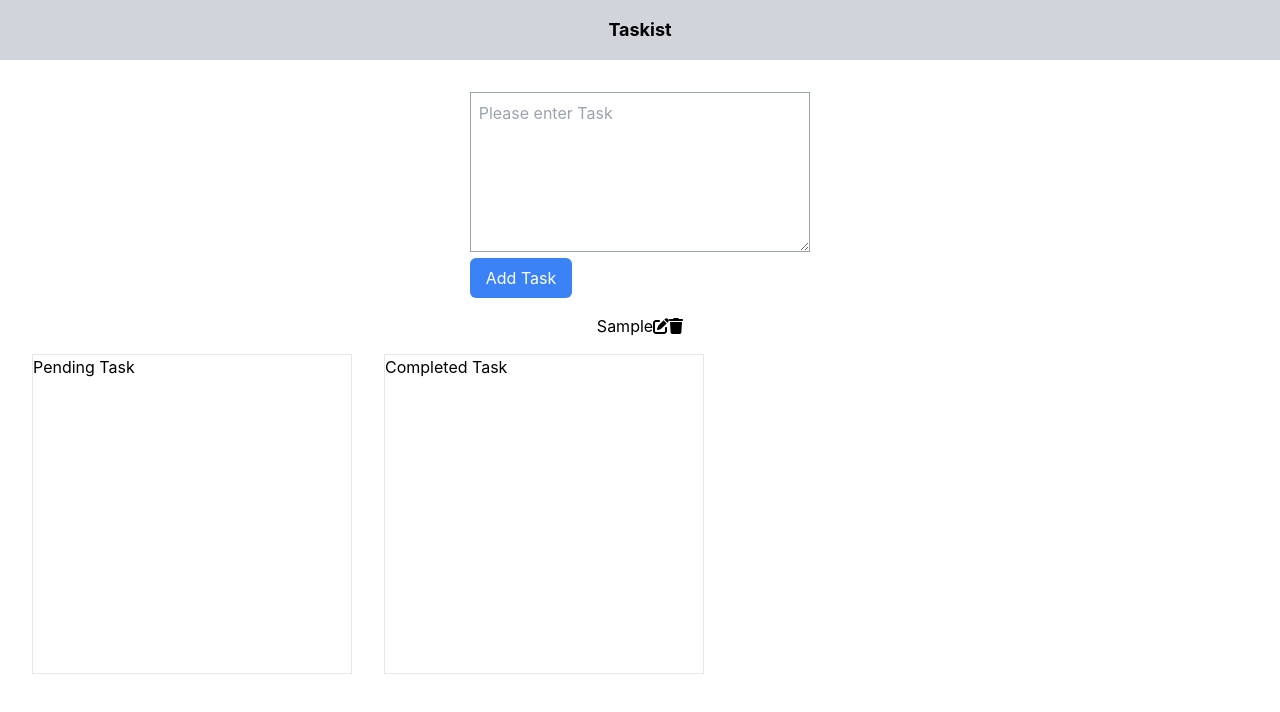
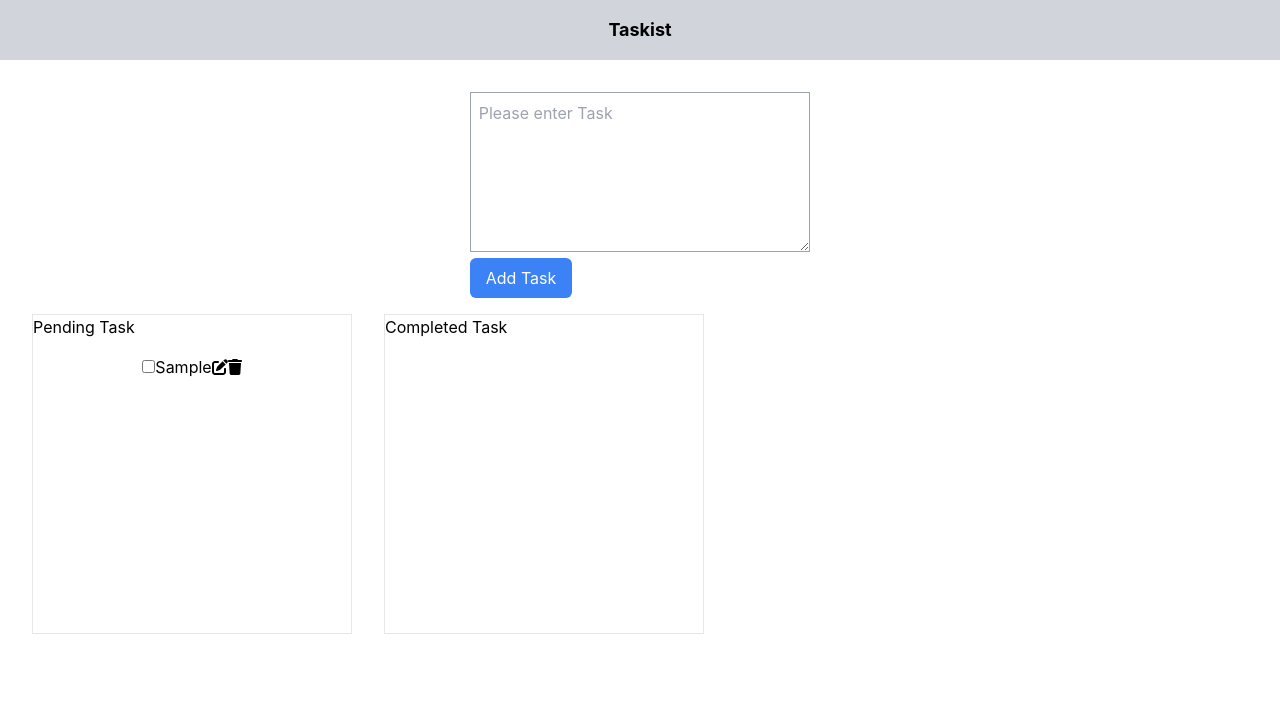
Before and after one commit to miraclebilly/taskist, a React (Create React App) app: page / in a window 1280 px wide. Both pictures are taken after typing "Sample" into the empty fields and a click on the button "Add Task". Shown: the top 712 px of the page. Built offline with nearby package versions, Linux system fonts and the light colour scheme.

Commit message:
Tasks displayed in pending  and completed tasks

```diff
--- a/src/TaskList.js
+++ b/src/TaskList.js
@@ -1,10 +1,11 @@
 import React from 'react';
-import {FontAwesomeIcon} from '@fortawesome/react-fontawesome';
-import {faEdit, faTrash, faCheck} from '@fortawesome/free-solid-svg-icons';
+import { FontAwesomeIcon } from '@fortawesome/react-fontawesome';
+import { faEdit, faTrash, faCheck } from '@fortawesome/free-solid-svg-icons';
 
 export default function TaskList({ tasks, onEdit, deleteTask }) {
   const [editTask, setEditTask] = React.useState('');
   const [editIndex, setEditIndex] = React.useState(null);
+  const [completedTasks, setCompletedTasks] = React.useState({});
 
   const handleEditTask = (index) => {
     setEditTask(tasks[index]);
@@ -21,13 +22,37 @@ export default function TaskList({ tasks, onEdit, deleteTask }) {
     deleteTask(index);
   };
 
+  const handleToggleComplete = (index) => {
+    setCompletedTasks((prevCompletedTasks) => {
+      const updatedCompletedTasks = { ...prevCompletedTasks };
+
+      if (updatedCompletedTasks[index]) {
+        // If the task is already completed, mark it as not completed
+        delete updatedCompletedTasks[index];
+      } else {
+        // If the task is not completed, mark it as completed
+        updatedCompletedTasks[index] = true;
+      }
+
+      return updatedCompletedTasks;
+    });
+  };
+
   return (
     <div>
-        <div className="mt-4 flex justify-center items-center ">
-
+      <main className="flex">
+        <div className="border rounder w-1/4 ml-8 h-80 mt-4">
+          <h1>Pending Task</h1>
+          <div className="mt-4 flex justify-center items-center">
             <ul>
               {tasks.map((task, index) => (
+                !completedTasks[index] && (
                   <li key={index}>
+                    <input
+                      type="checkbox"
+                      checked={completedTasks[index] || false}
+                      onChange={() => handleToggleComplete(index)}
+                    />
                     {editIndex === index ? (
                       <>
                         <input
@@ -36,34 +61,41 @@ export default function TaskList({ tasks, onEdit, deleteTask }) {
                           onChange={(e) => setEditTask(e.target.value)}
                         />
                         <button onClick={handleUpdateTask}>
-                        <FontAwesomeIcon icon={faCheck}/>
+                          <FontAwesomeIcon icon={faCheck} />
                         </button>
                       </>
                     ) : (
                       <>
                         {task}
-                        <button
-                        onClick={() => handleEditTask(index)}>
-                        <FontAwesomeIcon icon={faEdit}/>
+                        <button onClick={() => handleEditTask(index)}>
+                          <FontAwesomeIcon icon={faEdit} />
                         </button>
                       </>
                     )}
-
-                    <button
-                    onClick={() => handleDeleteTask(index)}>
-                    <FontAwesomeIcon icon={faTrash}/>
+                    <button onClick={() => handleDeleteTask(index)}>
+                      <FontAwesomeIcon icon={faTrash} />
                     </button>
                   </li>
+                )
               ))}
             </ul>
-
           </div>
-        <main className="flex">
-            <div className ="border rounder  w-1/4 ml-8 h-80 mt-4" >
-                <h1>Pending Task</h1>
         </div>
-            <div className ="border rounder  w-1/4 ml-8 h-80 mt-4" >
+        <div className="border rounder w-1/4 ml-8 h-80 mt-4">
           <h1>Completed Task</h1>
+          <ul>
+            {tasks.map((task, index) => (
+              completedTasks[index] && (
+                <li key={index}>{task}
+                <input
+                      type="checkbox"
+                      checked={completedTasks[index] || true}
+                      onChange={() => handleToggleComplete(index)}
+                    />
+                </li>
+              )
+            ))}
+          </ul>
         </div>
       </main>
     </div>
```
Also changed, not shown: src/App.js (+6 -1 lines). Lines whose indentation alone changed are shown as unchanged.
